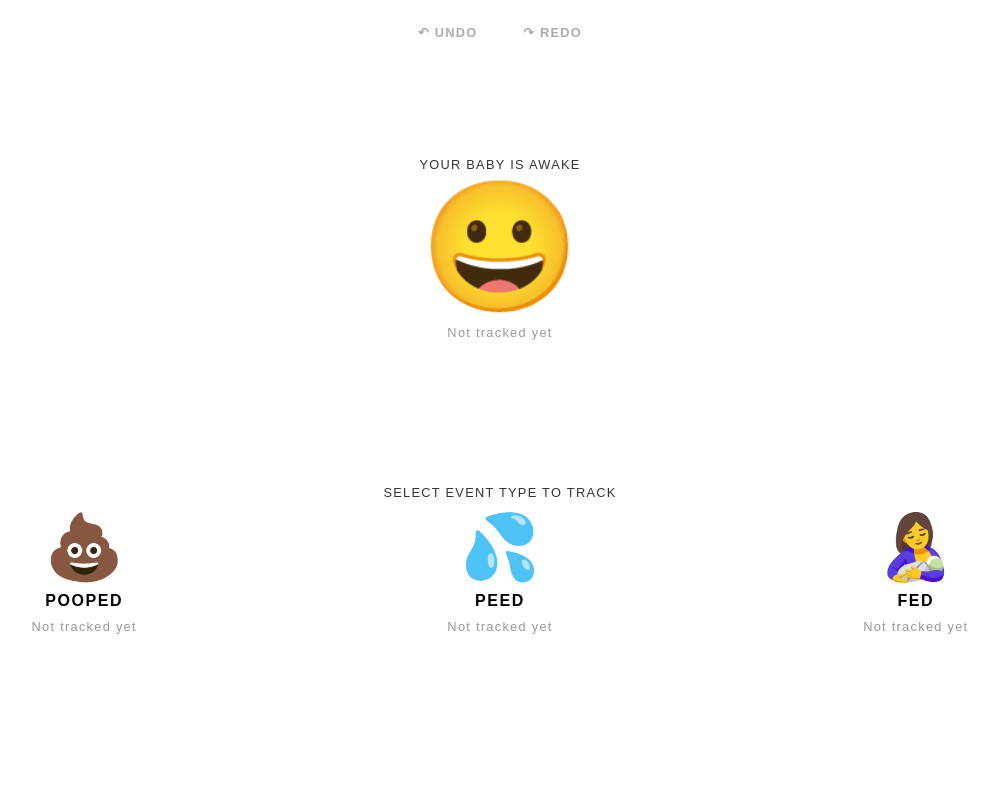
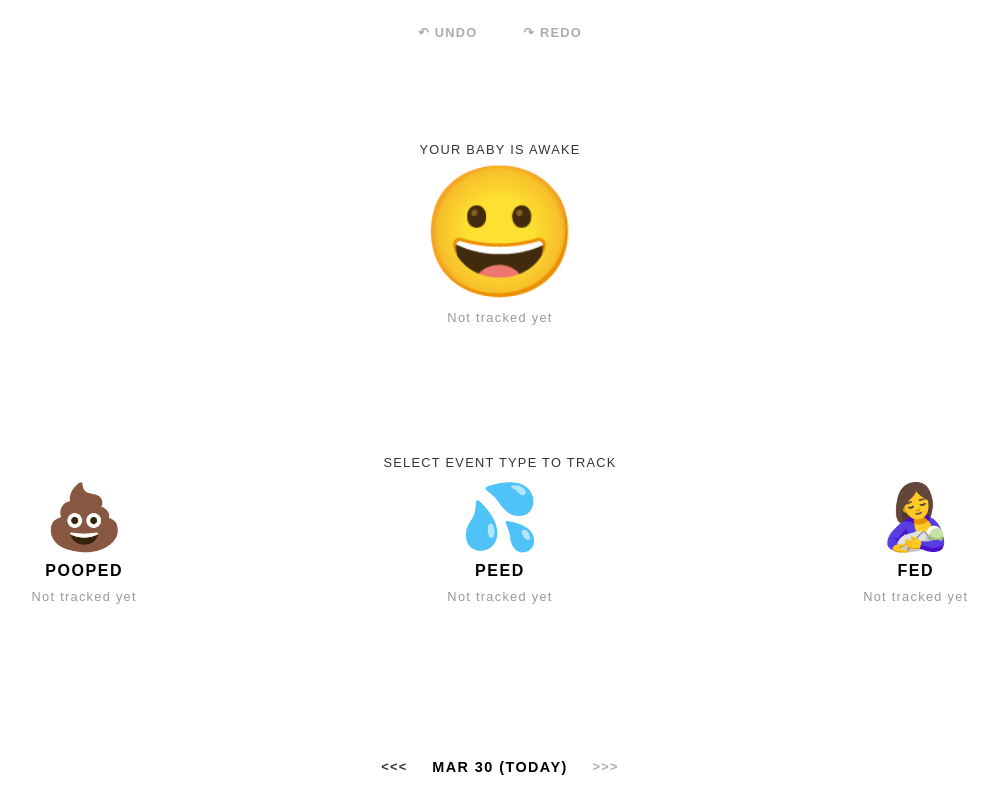
Before and after one commit to zeh/simplest-baby-tracker, a website: page dist/index.html in a window 1280 px wide. Shown: the whole page, without its empty margins (140-1138 px from the left). Drawn offline with Linux system fonts and the light colour scheme.

Commit message:
UI: allow navigating between days

```diff
--- a/dist/css/styles.css
+++ b/dist/css/styles.css
@@ -68,6 +68,8 @@ body {
 .root > .toolbar {
 	display: flex;
 	flex-direction: row;
+	align-items: center;
+	justify-content: center;
 }
 
 .root > .toolbar > .button {
@@ -78,12 +80,21 @@ body {
 	font-weight: bold;
 	line-height: 2em;
 	color: #333333;
-	margin-right: 2em;
+	margin: 0 1em;
 	padding: 10px;
 }
 
-.root > .toolbar > .button:last-of-type {
-	margin-right: 0;
+.root > .toolbar > .label {
+	font-size: 90%;
+	letter-spacing: 0.1em;
+	text-transform: uppercase;
+	text-align: center;
+	font-weight: bold;
+	color: #000000;
+}
+
+.root > .footer > .label {
+	flex: 0 0 50%;
 }
 
 .root > .babyArea {
--- a/dist/index.html
+++ b/dist/index.html
@@ -62,7 +62,10 @@
 				</div>
 			</div>
 		</div>
-		<div class="footer">
+		<div class="toolbar footer">
+			<div class="button" id="dayMinusButton" onclick="offsetDay(-1)">&lt;&lt;&lt;</div>
+			<div class="label" id="dateLabel">(day)</div>
+			<div class="button" id="dayPlusButton" onclick="offsetDay(1)">&gt;&gt;&gt;</div>
 		</div>
 	</div>
 </body>
--- a/dist/js/main.js
+++ b/dist/js/main.js
@@ -169,6 +169,11 @@ const redoTrack = () => {
 	}
 };
 
+const offsetDay = (num) => {
+	dayViewOffset = Math.min(dayViewOffset + num, 0);
+	requestUIUpdate();
+};
+
 const resetData = () => {
 	STORAGE.clear();
 	location.reload();
@@ -276,6 +281,19 @@ const updateElementStatusWithEvent = (elementQuery, type, preStatus, statusType
 	}
 };
 
+const updateElementWithDate = (elementQuery) => {
+	const labelElement = document.querySelector(`${elementQuery}`);
+	if (labelElement) {
+		const date = getDateWithOffset(dayViewOffset);
+		const formattedDay = getFormattedDay(date);
+		if (dayViewOffset === 0) {
+			labelElement.innerHTML = `${formattedDay} (TODAY)`;
+		} else {
+			labelElement.innerHTML = formattedDay;
+		}
+	}
+};
+
 const setElementEnabled = (elementQuery, enabled) => {
 	const element = document.querySelector(elementQuery);
 	if (element) {
@@ -299,10 +317,14 @@ const updateUI = () => {
 	// Baby status
 
 	const isBabySleeping = isToggleableEventStarted(EventTypes.SLEEP);
-	setElementVisibility("#babyStatusAwake", !isBabySleeping);
-	setElementVisibility("#babyStatusAsleep", isBabySleeping);
+	const showingToday = dayViewOffset === 0;
+	const shouldShowBabySleeping = isBabySleeping || !showingToday;
+	setElementVisibility("#babyStatusAwake", !shouldShowBabySleeping);
+	setElementVisibility("#babyStatusAsleep", shouldShowBabySleeping);
 
-	if (isBabySleeping) {
+	if (!showingToday) {
+		updateElementStatusWithEvent("#babyStatusAsleep", EventTypes.SLEEP + EVENT_SUFFIX_TOGGLE_START);
+	} else if (isBabySleeping) {
 		updateElementStatusWithEvent("#babyStatusAsleep", EventTypes.SLEEP + EVENT_SUFFIX_TOGGLE_START, "Fell asleep", StatusTypes.TOTAL_TIME);
 	} else {
 		updateElementStatusWithEvent("#babyStatusAwake", EventTypes.SLEEP + EVENT_SUFFIX_TOGGLE_STOP, "Woke up", StatusTypes.TOTAL_TIME);
@@ -313,6 +335,10 @@ const updateUI = () => {
 	updateElementStatusWithEvent("#poopButton", EventTypes.POOP);
 	updateElementStatusWithEvent("#peeButton", EventTypes.PEE);
 	updateElementStatusWithEvent("#feedButton", EventTypes.FEED);
+
+	// Footer
+	updateElementWithDate("#dateLabel");
+	setElementEnabled("#dayPlusButton", dayViewOffset < 0);
 };
 
 const requestUIUpdate = () => {
```
